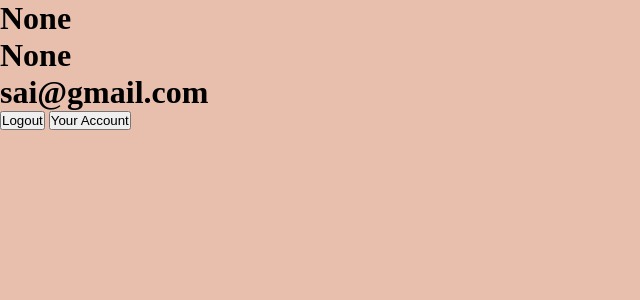
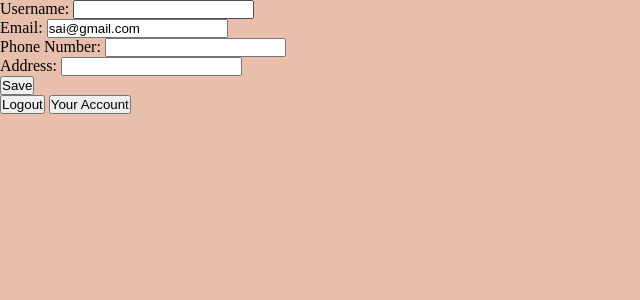
Before and after one commit to saitr/Meal_Mate, a Django app: page /user_details/ in a window 1280 px wide. Shown: the top 300 px of the page, without its empty margins (0-640 px from the left). Run offline with Django 4.2, Linux system fonts and the light colour scheme; the first user in the database is signed in.

Commit message:
completed the user_details page

```diff
--- a/apps/forms.py
+++ b/apps/forms.py
@@ -40,5 +40,8 @@ class SignInForm(forms.Form):
 
 ################## changing the email form #####################
 
-class ChangeEmailForm(forms.Form):
-    pass
+class ChangeUserDetails(forms.Form):
+    username = forms.CharField(max_length=100,label='Username:')
+    email = forms.EmailField(label='Email:')
+    phone_number = forms.IntegerField(label="Phone Number:")
+    address = forms.CharField(max_length=100,label = 'Address:')
--- a/apps/models.py
+++ b/apps/models.py
@@ -22,7 +22,7 @@ class Common(models.Model):
 
 
 class User(AbstractUser):
-    username = models.CharField(max_length=255,null=True,blank=True)
+    username = models.CharField(max_length=255,null=True,blank=True,unique=True)
     password = models.CharField(max_length=30,default=None,null=True,blank=True)
     phone_number = models.IntegerField(null=True,blank=True)
     email = models.EmailField(unique=True)
@@ -31,14 +31,15 @@ class User(AbstractUser):
     is_verified = models.BooleanField(default=False)
     is_logged_in = models.BooleanField(default=False)
     otp = models.CharField(max_length=6, blank=True, null=True)
+    phone_verified = models.BooleanField(default=False)
     objects = UserManager()
 
     USERNAME_FIELD = 'email'
 
-    REQUIRED_FIELDS =[]
+    REQUIRED_FIELDS =['username','phone_number']
 
     # function to create a token
-    def save(self, *args, **kwargs):
+    def save_token(self, *args, **kwargs):
         if not self.token:
             # generate new token if none exists
             self.token = secrets.token_urlsafe(32)
@@ -52,6 +53,11 @@ class User(AbstractUser):
         self.token_expires = None
         self.save()
 
+    def get_token_expiry(self):
+        if self.token_expiry:
+            return timezone.localtime(self.token_expiry)
+        else:
+            return None
 # Category Model
 
 class Categories(Common):
--- a/apps/urls.py
+++ b/apps/urls.py
@@ -10,7 +10,12 @@ urlpatterns = [
     path('signin/',signin,name='signin'),
     # path('home/',home,name='home'),
     path('user_details/',user_details,name='user_details'),
-    ###### HOme pageurl
+
+    ###### Home pageurls
+
     path('home/',item_list,name='home'),
+    path('item_not_available/',make_item_unavailable,name='make_item_unavailable'),
+    path('item_available/',make_item_available,name='make_item_available'),
+    path('filter/<int:category_id>/', filter_items, name='filter_items'),
 
 ]
--- a/apps/views/views.py
+++ b/apps/views/views.py
@@ -4,7 +4,7 @@ from django.core.mail import send_mail,EmailMultiAlternatives
 from django.shortcuts import render, redirect
 from django.utils.crypto import get_random_string
 # form imports
-from apps.forms import SignUpForm,VerifyOTPForm,SignInForm
+from apps.forms import SignUpForm,VerifyOTPForm,SignInForm,ChangeUserDetails
 from django.http import HttpResponse
 from apps.models import User
 from django.template.loader import render_to_string
@@ -107,6 +107,9 @@ def verify(request, email):
                 # Authenticate and log in the user
 
                 login(request,user)
+                user.save_token()
+
+
                 if login:
                     print('successfully logged in')
                 else:
@@ -131,6 +134,8 @@ def verify(request, email):
 def logout_user(request):
     if request.user.is_authenticated:
         user = request.user
+        user.token = None
+        print('thisi sit',user.token)
         user.is_logged_in = False
         user.save()
         logout(request)
@@ -142,42 +147,130 @@ def logout_user(request):
 ########################################### signin view###################################
 
 
+# def signin(request):
+#     if request.method == 'POST':
+#         form = SignInForm(request.POST)
+#         if form.is_valid():
+#             username= form.cleaned_data['username']
+#             print('login username',username)
+#             password= form.cleaned_data['password']
+#             print('login password',password)
+
+#             user = User.objects.get(username=username,password=password)
+#             if user:
+#                 login_user = user
+
+#                 login(request,login_user)
+#                 try:
+#                     token = Token.objects.get(user=user)
+#                 except Token.DoesNotExist:
+#                     token = Token(user=user)
+
+#                 token.key = secrets.token_urlsafe(32)
+#                 token.created = timezone.now()
+#                 token.expires = token.created + timedelta(days=7)
+#                 token.save()
+
+#                 if login:
+#                     print('login successful')
+#                 else:
+#                     print('login failed')
+#                 user.is_logged_in = True
+#                 user.save()
+#                 return redirect('home')
+#             else:
+#                 form.add_error('no correct username or password')
+
+#     else:
+#         form = SignInForm()
+#     return render(request, 'signin.html', {'form': form})
+
+
+
 def signin(request):
+
     if request.method == 'POST':
         form = SignInForm(request.POST)
         if form.is_valid():
-            username= form.cleaned_data['username']
-            print('login username',username)
-            password= form.cleaned_data['password']
-            print('login password',password)
+            username = form.cleaned_data['username']
+            password = form.cleaned_data['password']
+            try:
+                user = User.objects.get(username=username, password=password)
+            except User.DoesNotExist:
+                form.add_error(None, 'Incorrect username or password')
+                return render(request, 'signin.html', {'form': form})
 
-            user = User.objects.get(username=username,password=password)
-            if user:
-                login_user = user
+            login(request, user)
 
-                login(request,login_user)
-                if login:
-                    print('login successful')
-                else:
-                    print('login failed')
-                user.is_logged_in = True
-                user.save()
-                return redirect('home')
-            else:
-                form.add_error('no correct username or password')
+            # # Delete any existing tokens for the user
+            user.save_token()
+
+            user.is_logged_in = True
+            user.save()
+
+            return redirect('home')
 
     else:
         form = SignInForm()
+
     return render(request, 'signin.html', {'form': form})
 
 
-def home(request):
-    return HttpResponse('<h1>Home</h1>')
 
 ############################ user details ##################################
+
+# @login_required
+# def user_details(request):
+#     user = request.user
+
+#     if request.method == 'POST':
+#         form = ChangeUserDetails(request.POST)
+#         if form.is_valid():
+#             username = form.cleaned_data['username']
+#             email = form.cleaned_data['email']
+#             phone_number = form.cleaned_data['phone_number']
+#             address = form.cleaned_data['address']
+
+#             request.user.username = username
+#             request.user.email = email
+#             request.user.phone_number = phone_number
+#             request.user.address = address
+
+#             user.save()
+#             return redirect('home')
+#     else:
+#         form = ChangeUserDetails()
+#     # user = request.user
+#     # context = {'user': user}
+#     return render(request, 'user_details.html',{'form':form})
+
 
 @login_required
 def user_details(request):
     user = request.user
-    context = {'user': user}
-    return render(request, 'user_details.html', context)
+
+    if request.method == 'POST':
+        form = ChangeUserDetails(request.POST)
+        if form.is_valid():
+            username = form.cleaned_data['username']
+            email = form.cleaned_data['email']
+            phone_number = form.cleaned_data['phone_number']
+            address = form.cleaned_data['address']
+
+            request.user.username = username
+            request.user.email = email
+            request.user.phone_number = phone_number
+            request.user.address = address
+
+            user.save()
+            return redirect('home')
+    else:
+        initial_data = {
+            'username': user.username,
+            'email': user.email,
+            'phone_number': user.phone_number,
+            'address': user.address,
+        }
+        form = ChangeUserDetails(initial=initial_data)
+
+    return render(request, 'user_details.html', {'form': form})
--- a/static/css/style.css
+++ b/static/css/style.css
@@ -68,3 +68,7 @@ p {
   color: brown;
   font-size: x-large;
 }
+
+.item {
+  width: 30%;
+}
--- a/templates/user_details.html
+++ b/templates/user_details.html
@@ -1,9 +1,28 @@
+
+
+
 {% extends 'layout.html' %}
 {% block content %}
-    <h1>{{user.username}}</h1>
-    <h1>{{user.phone_number}}</h1>
-    <h1>{{user.email}}</h1>
-    <h1>{{user.address}}</h1>
-    <!-- <h1>{{user.phone_number}}</h1> -->
+
+<form method="POST">
+  {% csrf_token %}
+  <div>
+    <label for="{{ form.username.id_for_label }}">Username:</label>
+    {{ form.username }}
+  </div>
+  <div>
+    <label for="{{ form.email.id_for_label }}">Email:</label>
+    {{ form.email }}
+  </div>
+  <div>
+    <label for="{{ form.phone_number.id_for_label }}">Phone Number:</label>
+    {{ form.phone_number }}
+  </div>
+  <div>
+    <label for="{{ form.address.id_for_label }}">Address:</label>
+    {{ form.address }}
+  </div>
+  <button type="submit">Save</button>
+</form>
 
 {% endblock %}
```
Also changed, not shown: apps/views/items_view.py (+31 -1 lines), templates/home.html (+18 -17 lines), apps/migrations/0019_alter_user_managers_alter_user_username.py (added), apps/migrations/0020_user_phone_verified.py (added), db.sqlite3.
